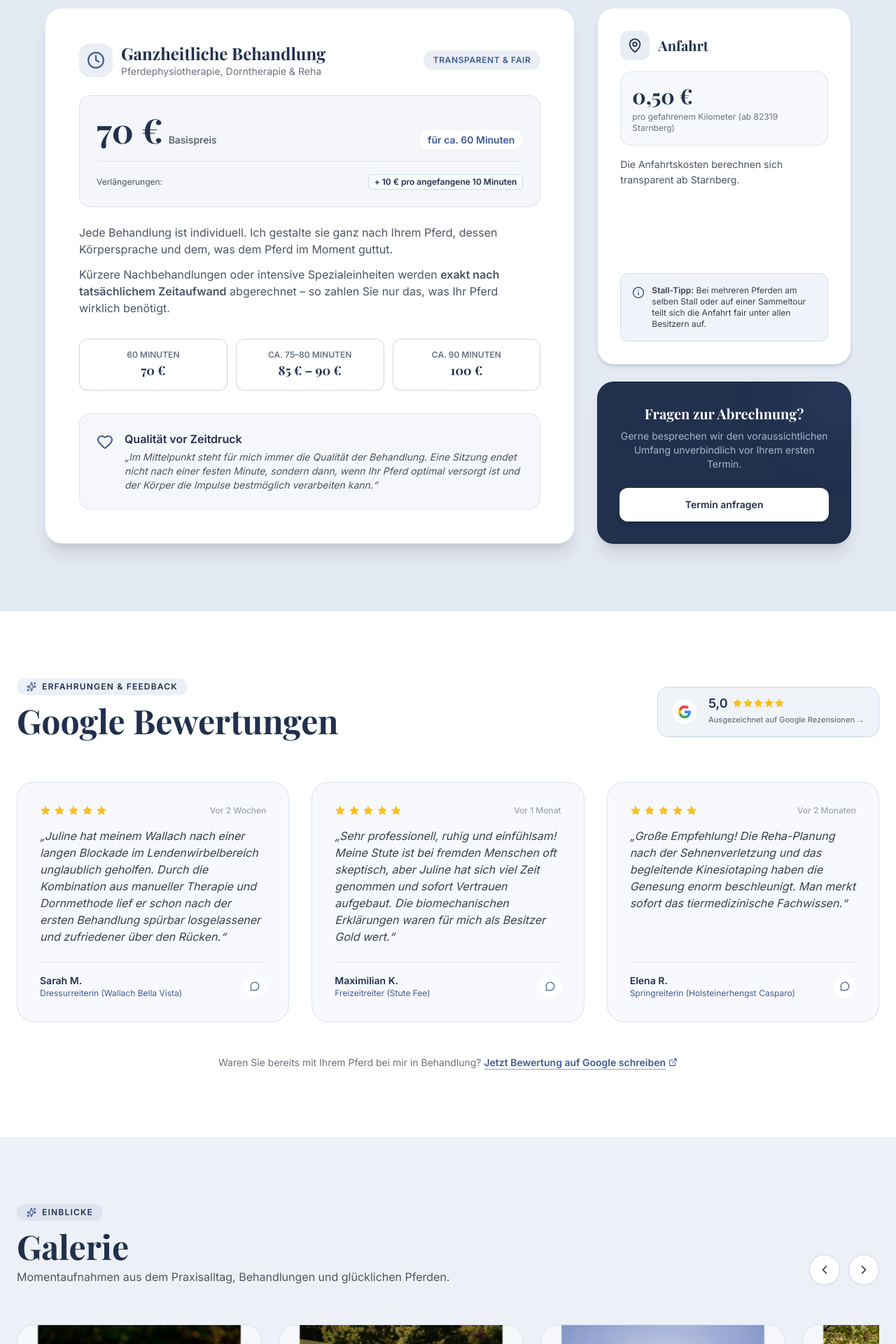
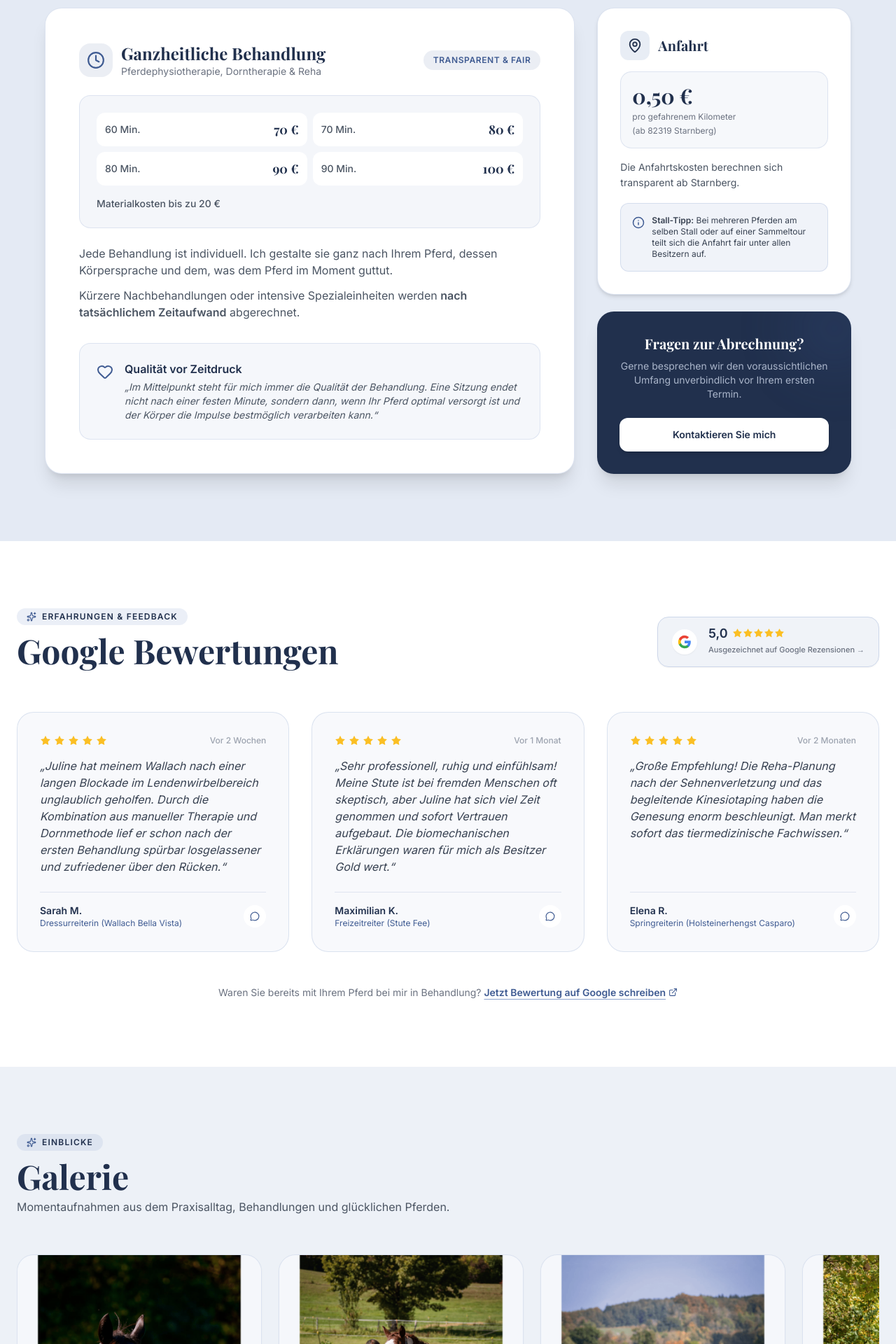
Before and after one commit to ovoxoy/Julie-Webseite, a React (Vite) app: page / in a window 1280 px wide. Shown: the part 3960-5880 px from the top of the page at 70% size. Built offline with nearby package versions, Linux system fonts and the light colour scheme; a web font is replaced by a local one.

Commit message:
Pricing and text changes; Footer changed on mobile

```diff
--- a/src/components/About.tsx
+++ b/src/components/About.tsx
@@ -7,7 +7,7 @@ export const About: React.FC = () => {
   const secondaryAboutImage = "/about2.jpeg";
 
   return (
-    <section id="about" className="py-24 bg-white relative overflow-hidden">
+    <section id="about" className="py-12 md:py-24 bg-white relative overflow-hidden">
       <div className="container mx-auto px-6">
         <div className="grid lg:grid-cols-12 gap-12 lg:gap-16 items-center">
 
--- a/src/components/Contact.tsx
+++ b/src/components/Contact.tsx
@@ -69,7 +69,7 @@ export const Contact: React.FC = () => {
   };
 
   return (
-    <section id="contact" className="py-24 bg-brand-dark text-white">
+    <section id="contact" className="py-12 md:py-24 bg-brand-dark text-white">
       <div className="container mx-auto px-6">
         <div className="grid lg:grid-cols-2 gap-16">
 
@@ -77,9 +77,9 @@ export const Contact: React.FC = () => {
           <div className="space-y-8">
             <div>
               <h2 className="text-sm font-bold tracking-widest text-brand-accent uppercase mb-3">Kontakt</h2>
-              <h3 className="text-4xl font-serif font-bold mb-6">Lassen Sie uns sprechen.</h3>
+              <h3 className="text-4xl font-serif font-bold mb-8">Ich bin für Sie da</h3>
               <p className="text-brand-light/80 text-lg leading-relaxed">
-                Ich freue mich darauf, Sie und Ihr Pferd kennenzulernen. Rufen Sie mich an oder schreiben Sie mir eine Nachricht für einen Termin.
+                Ich freue mich darauf, Sie und Ihr Pferd kennenzulernen. Rufen Sie mich an oder schreiben Sie mir jederzeit eine Nachricht für einen Termin.
               </p>
             </div>
 
--- a/src/components/Footer.tsx
+++ b/src/components/Footer.tsx
@@ -37,16 +37,16 @@ export const Footer: React.FC<FooterProps> = ({ onNavigate }) => {
 
           {/* Column 1: Brand & Desc (Span 5) */}
           <div className="md:col-span-5 space-y-3">
-            <button onClick={() => onNavigate('home')} className="group text-left scale-90 origin-left">
+            <button onClick={() => onNavigate('home')} className="group mx-auto flex scale-90 origin-center text-center md:mx-0 md:origin-left md:text-left">
               <Logo variant="light" />
             </button>
-            <p className="text-brand-light/70 text-xs md:text-sm leading-relaxed max-w-sm">
+            <p className="mx-auto max-w-sm text-center text-brand-light/70 text-xs md:text-sm leading-relaxed md:mx-0 md:text-left">
               Ganzheitliche Therapie für Ihr Pferd mit Herz und Verstand. Mobil im Raum München und Umgebung.
             </p>
           </div>
 
           {/* Column 2: Navigation (Span 3) */}
-          <div className="md:col-span-3">
+          <div className="order-2 md:order-1 md:col-span-3">
             <h6 className="text-white font-semibold mb-2.5 md:mb-4 text-xs uppercase tracking-wider">Rechtliches</h6>
             <nav className="flex flex-col gap-2 md:gap-2.5 text-xs md:text-sm">
               <button
@@ -67,7 +67,7 @@ export const Footer: React.FC<FooterProps> = ({ onNavigate }) => {
           </div>
 
           {/* Column 3: Contact (Span 4) */}
-          <div className="md:col-span-4">
+          <div className="order-1 mt-3 md:order-2 md:mt-0 md:col-span-4">
             <h6 className="text-white font-semibold mb-2.5 md:mb-4 text-xs uppercase tracking-wider">Kontakt</h6>
             <div className="space-y-2.5 text-xs md:text-sm">
               <a href="mailto:info@pferdephysiotherapie-muenchen.de" className="flex items-center gap-2.5 text-brand-light/70 hover:text-white transition-colors group">
--- a/src/components/Gallery.tsx
+++ b/src/components/Gallery.tsx
@@ -1,5 +1,5 @@
-import React, { useRef } from 'react';
-import { ChevronLeft, ChevronRight, Sparkles } from 'lucide-react';
+import React from 'react';
+import { MoveHorizontal, Sparkles } from 'lucide-react';
 import { ImagePlaceholder } from './ImagePlaceholder';
 
 interface GalleryItem {
@@ -8,8 +8,6 @@ interface GalleryItem {
 }
 
 export const Gallery: React.FC = () => {
-  const scrollContainerRef = useRef<HTMLDivElement>(null);
-
   const galleryItems: GalleryItem[] = [
     {
       id: '1',
@@ -42,18 +40,11 @@ export const Gallery: React.FC = () => {
     }
   ];
 
-  const handleScroll = (direction: 'left' | 'right') => {
-    if (scrollContainerRef.current) {
-      const scrollAmount = direction === 'left' ? -340 : 340;
-      scrollContainerRef.current.scrollBy({ left: scrollAmount, behavior: 'smooth' });
-    }
-  };
-
   return (
-    <section id="gallery" className="py-24 bg-brand-cream/50 relative overflow-hidden">
+    <section id="gallery" className="py-12 md:py-24 bg-brand-cream/50 relative overflow-hidden">
       <div className="container mx-auto px-6">
         <div className="flex flex-col md:flex-row md:items-end justify-between mb-12 gap-6">
-          <div>
+          <div className="text-center md:text-left">
             <div className="inline-flex items-center gap-2 px-3.5 py-1 rounded-full bg-brand-light/50 text-brand-dark text-xs font-bold tracking-widest uppercase mb-3">
               <Sparkles size={14} className="text-brand-primary" />
               <span>Einblicke</span>
@@ -65,36 +56,22 @@ export const Gallery: React.FC = () => {
               Momentaufnahmen aus dem Praxisalltag, Behandlungen und glücklichen Pferden.
             </p>
           </div>
+        </div>
 
-          {/* Scroll Navigation Buttons */}
-          <div className="flex items-center gap-3">
-            <button
-              onClick={() => handleScroll('left')}
-              aria-label="Nach links scrollen"
-              className="w-11 h-11 rounded-full bg-white border border-brand-light shadow-sm flex items-center justify-center text-brand-dark hover:bg-brand-primary hover:text-white transition-all active:scale-95"
-            >
-              <ChevronLeft size={20} />
-            </button>
-            <button
-              onClick={() => handleScroll('right')}
-              aria-label="Nach rechts scrollen"
-              className="w-11 h-11 rounded-full bg-white border border-brand-light shadow-sm flex items-center justify-center text-brand-dark hover:bg-brand-primary hover:text-white transition-all active:scale-95"
-            >
-              <ChevronRight size={20} />
-            </button>
-          </div>
-        </div>
+        <p className="mb-2 flex items-center justify-center gap-2 text-xs text-gray-500/70 md:hidden">
+          <MoveHorizontal size={15} className="text-brand-primary/60" />
+          Wischen für weitere Bilder
+        </p>
 
         {/* Horizontale Scroll-Leiste ("Zum scrollen?") */}
         <div
-          ref={scrollContainerRef}
           className="flex gap-6 overflow-x-auto pb-8 pt-2 no-scrollbar scroll-smooth snap-x snap-mandatory"
           style={{ scrollbarWidth: 'none', msOverflowStyle: 'none' }}
         >
           {galleryItems.map((item, index) => (
             <div
               key={item.id}
-              className="min-w-[280px] sm:min-w-[320px] md:min-w-[350px] snap-start bg-white rounded-3xl overflow-hidden shadow-sm hover:shadow-xl transition-all duration-300 border border-brand-light/70 flex flex-col group"
+              className="w-full shrink-0 sm:w-[320px] md:w-[350px] snap-start bg-white rounded-3xl overflow-hidden shadow-sm hover:shadow-xl transition-all duration-300 border border-brand-light/70 flex flex-col group"
             >
               {/* Bild / Platzhalter */}
               <div className="relative overflow-hidden bg-brand-light/20">
--- a/src/components/Pricing.tsx
+++ b/src/components/Pricing.tsx
@@ -3,7 +3,7 @@ import { Clock, MapPin, Heart, Info, Sparkles } from 'lucide-react';
 
 export const Pricing: React.FC = () => {
   return (
-    <section id="pricing" className="py-24 bg-brand-light/30 relative">
+    <section id="pricing" className="py-12 md:py-24 bg-brand-light/30 relative">
       <div className="container mx-auto px-6">
         <div className="text-center max-w-3xl mx-auto mb-16">
           <div className="inline-flex items-center gap-2 px-3.5 py-1 rounded-full bg-brand-light/50 text-brand-dark text-xs font-bold tracking-widest uppercase mb-3">
@@ -20,7 +20,7 @@ export const Pricing: React.FC = () => {
 
         <div className="grid lg:grid-cols-12 gap-8 max-w-6xl mx-auto items-stretch">
 
-          {/* Hauptpreiskarte (angepasst gemäß Skizzen-Beispiel: 70 € für 60 min + 10 € pro 10 min) */}
+          {/* Hauptpreiskarte */}
           <div className="lg:col-span-8 bg-white rounded-3xl shadow-xl overflow-hidden border border-brand-light/70 flex flex-col justify-between">
             <div className="p-8 md:p-12">
               <div className="flex flex-wrap items-center justify-between gap-4 mb-6">
@@ -39,24 +39,22 @@ export const Pricing: React.FC = () => {
                 </span>
               </div>
 
-              {/* Preis-Staffelung (gemäß Skizze) */}
-              <div className="bg-brand-cream/60 rounded-2xl p-6 border border-brand-light/60 mb-6">
-                <div className="flex flex-col sm:flex-row sm:items-baseline justify-between gap-2 border-b border-brand-light/60 pb-4 mb-4">
-                  <div>
-                    <span className="text-4xl md:text-5xl font-serif font-bold text-brand-dark">70 €</span>
-                    <span className="text-sm font-medium text-gray-600 ml-2">Basispreis</span>
-                  </div>
-                  <span className="text-sm font-semibold text-brand-primary bg-white px-3 py-1 rounded-full shadow-sm w-fit">
-                    für ca. 60 Minuten
-                  </span>
+              {/* Preisübersicht */}
+              <div className="bg-brand-cream/60 rounded-2xl p-4 sm:p-6 border border-brand-light/60 mb-6">
+                <div className="grid grid-cols-2 gap-2">
+                  {[
+                    { minutes: 60, price: 70 },
+                    { minutes: 70, price: 80 },
+                    { minutes: 80, price: 90 },
+                    { minutes: 90, price: 100 },
+                  ].map(({ minutes, price }) => (
+                    <div key={minutes} className="flex flex-col items-center gap-0.5 rounded-xl bg-white px-2 py-2.5 text-center sm:flex-row sm:justify-between sm:gap-2 sm:px-3">
+                      <span className="text-xs font-medium text-gray-600 sm:text-sm">{minutes} Min.</span>
+                      <span className="whitespace-nowrap font-serif text-lg font-bold text-brand-dark">{price} €</span>
+                    </div>
+                  ))}
                 </div>
-
-                <div className="flex flex-col sm:flex-row sm:items-center justify-between text-xs text-gray-600 gap-1.5 pt-0.5">
-                  <span className="font-normal text-gray-600">Verlängerungen:</span>
-                  <span className="font-semibold text-brand-dark bg-white/70 px-2 py-0.5 rounded-md border border-brand-light text-xs">
-                    + 10 € pro angefangene 10 Minuten
-                  </span>
-                </div>
+                <p className="mt-4 text-sm font-medium text-gray-600">Materialkosten bis zu 20 €</p>
               </div>
 
               {/* Erläuterungstext aus der Skizze */}
@@ -65,24 +63,8 @@ export const Pricing: React.FC = () => {
                   Jede Behandlung ist individuell. Ich gestalte sie ganz nach Ihrem Pferd, dessen Körpersprache und dem, was dem Pferd im Moment guttut.
                 </p>
                 <p>
-                  Kürzere Nachbehandlungen oder intensive Spezialeinheiten werden <strong>exakt nach tatsächlichem Zeitaufwand</strong> abgerechnet – so zahlen Sie nur das, was Ihr Pferd wirklich benötigt.
+                  Kürzere Nachbehandlungen oder intensive Spezialeinheiten werden <strong>nach tatsächlichem Zeitaufwand</strong> abgerechnet.
                 </p>
-              </div>
-
-              {/* Beispielrechnung / Transparenz-Checkliste */}
-              <div className="grid sm:grid-cols-3 gap-3 mb-8">
-                <div className="bg-white border border-brand-light p-3.5 rounded-xl text-center shadow-sm">
-                  <span className="block text-xs text-gray-500 uppercase font-semibold">60 Minuten</span>
-                  <span className="text-lg font-bold text-brand-dark font-serif">70 €</span>
-                </div>
-                <div className="bg-white border border-brand-light p-3.5 rounded-xl text-center shadow-sm">
-                  <span className="block text-xs text-gray-500 uppercase font-semibold">ca. 75–80 Minuten</span>
-                  <span className="text-lg font-bold text-brand-dark font-serif">85 € – 90 €</span>
-                </div>
-                <div className="bg-white border border-brand-light p-3.5 rounded-xl text-center shadow-sm">
-                  <span className="block text-xs text-gray-500 uppercase font-semibold">ca. 90 Minuten</span>
-                  <span className="text-lg font-bold text-brand-dark font-serif">100 €</span>
-                </div>
               </div>
 
               {/* Qualität vor Zeitdruck Box */}
@@ -113,7 +95,8 @@ export const Pricing: React.FC = () => {
 
                 <div className="mb-4 bg-brand-cream/50 p-4 rounded-2xl border border-brand-light/60">
                   <span className="text-3xl font-serif font-bold text-brand-dark">0,50 €</span>
-                  <span className="text-xs text-gray-500 block mt-1">pro gefahrenem Kilometer (ab 82319 Starnberg)</span>
+                  <span className="text-xs text-gray-500 block mt-1">pro gefahrenem Kilometer</span>
+                  <span className="text-xs text-gray-500 block mt-1">(ab 82319 Starnberg)</span>
                 </div>
 
                 <p className="text-sm text-gray-600 leading-relaxed mb-4">
@@ -140,7 +123,7 @@ export const Pricing: React.FC = () => {
                   href="#contact"
                   className="inline-block w-full py-3.5 bg-white text-brand-dark font-bold text-sm rounded-xl hover:bg-brand-accent transition-all shadow-md active:scale-95"
                 >
-                  Termin anfragen
+                  Kontaktieren Sie mich
                 </a>
               </div>
               <div className="absolute top-0 right-0 w-32 h-32 bg-brand-primary opacity-20 rounded-full blur-2xl transform translate-x-10 -translate-y-10 pointer-events-none"></div>
--- a/src/components/Process.tsx
+++ b/src/components/Process.tsx
@@ -45,7 +45,7 @@ export const Process: React.FC = () => {
   ];
 
   return (
-    <section id="process" className="py-24 bg-white relative overflow-hidden">
+    <section id="process" className="py-12 md:py-24 bg-white relative overflow-hidden">
       <div className="container mx-auto px-6">
         <div className="text-center max-w-2xl mx-auto mb-16">
           <div className="inline-flex items-center gap-2 px-3.5 py-1 rounded-full bg-brand-light/40 text-brand-dark text-xs font-bold tracking-widest uppercase mb-3">
--- a/src/components/Reviews.tsx
+++ b/src/components/Reviews.tsx
@@ -31,7 +31,7 @@ const reviews: Testimonial[] = [
 
 export const Reviews: React.FC = () => {
   return (
-    <section id="reviews" className="py-24 bg-white relative overflow-hidden">
+    <section id="reviews" className="py-12 md:py-24 bg-white relative overflow-hidden">
       <div className="container mx-auto px-6">
         <div className="flex flex-col md:flex-row md:items-end justify-between mb-16 gap-6">
           <div>
--- a/src/components/Services.tsx
+++ b/src/components/Services.tsx
@@ -68,7 +68,7 @@ const IconMap: Record<string, React.FC<any>> = {
 
 export const Services: React.FC = () => {
   return (
-    <section id="services" className="py-24 bg-brand-light/30">
+    <section id="services" className="py-12 md:py-24 bg-brand-light/30">
       <div className="container mx-auto px-6">
         <div className="text-center max-w-3xl mx-auto mb-16">
           <div className="inline-flex items-center gap-2 px-3.5 py-1 rounded-full bg-brand-light/50 text-brand-dark text-xs font-bold tracking-widest uppercase mb-3">
```
